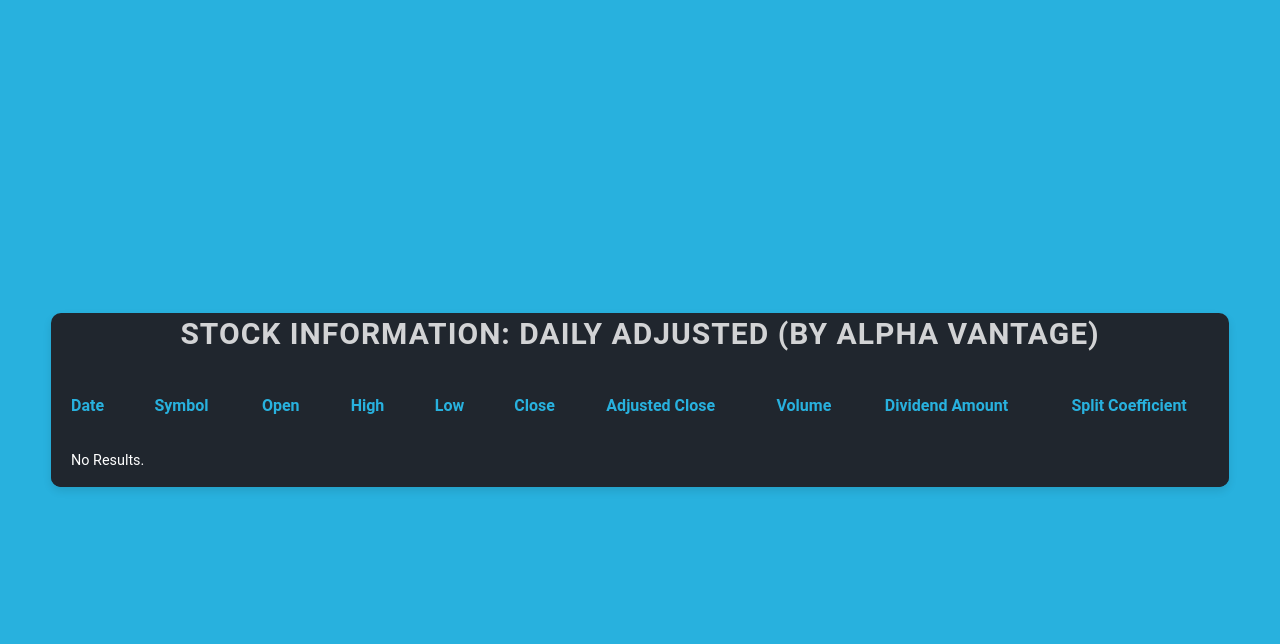
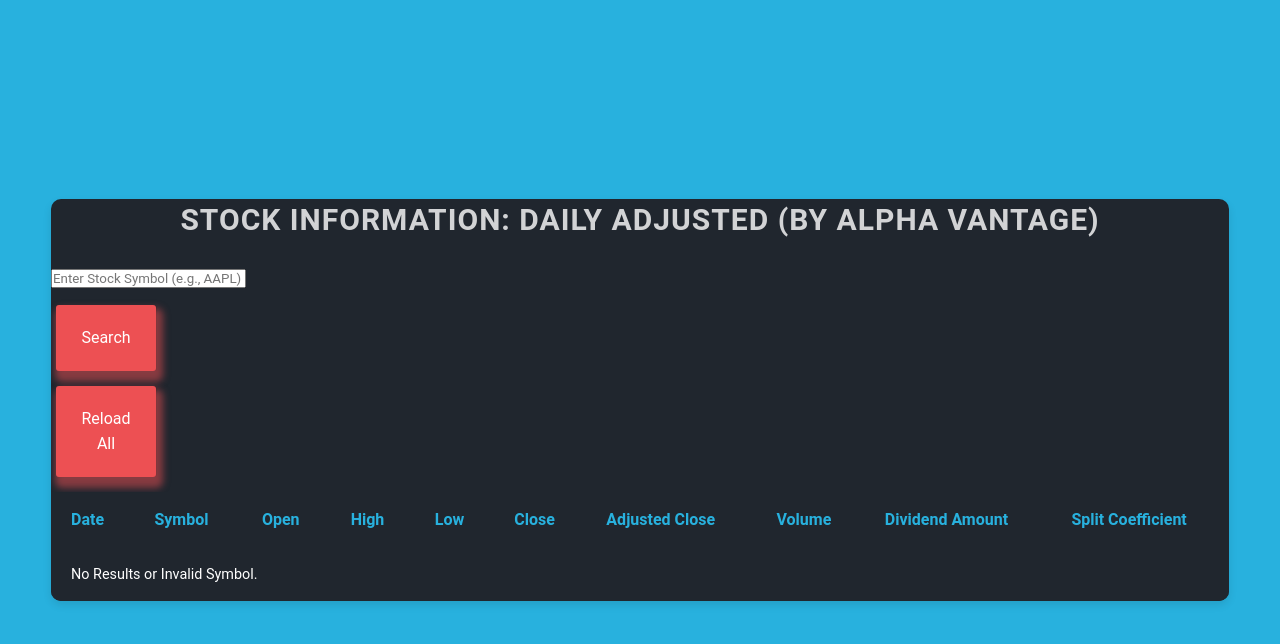
Before and after one commit to achen0329/StockOptions-OFFICIAL, a Flask app: template templates/index.html in a window 1280 px wide. Shown: the top 644 px of the page. Run offline with Flask 3, Linux system fonts and the light colour scheme; the template is opened without the code that fills it, so the values that code supplies are empty.

Commit message:
Implement Search and reload functionality

```diff
--- a/app.py
+++ b/app.py
@@ -1,29 +1,98 @@
-
-
-from flask import Flask, render_template
-from repos.stock_api import get_stock_data  # Import the get_stock_data function
-from repos.exceptions import AlphaVantageApiException
+from flask import Flask, render_template, request
+import requests
+from datetime import datetime, timedelta
+from config import ALPHA_VANTAGE_API_KEY
+from repos.exceptions import AlphaVantageApiException  # Import the exception class
 
 app = Flask(__name__)
 
+# Define the available stocks to be displayed
 available_stocks = ["PTON", "GME", "COIN", "ZM", "BYND", "AMC", "RBLX", "AAPL", "AMZN", "NVDA", "ACB", "SHOP", "NFLX", "DIS", "GOOG", "TSLA", "META", "MSFT"]
 
-@app.route('/', methods=['GET'])
+# ... Keep the rest of the code as is, except for the class definition ...
+def get_stock_data(symbol):
+    base_url = 'https://www.alphavantage.co/query'
+    params = {
+        'function': 'TIME_SERIES_DAILY_ADJUSTED',
+        'symbol': symbol,
+        'apikey': ALPHA_VANTAGE_API_KEY,
+        'outputsize': 'compact'
+    }
+    response = requests.get(base_url, params=params)
+
+    if response.status_code != 200:
+        raise AlphaVantageApiException(response.status_code)
+
+    data = response.json()
+
+    # Calculate yesterday's date in YYYY-MM-DD format
+    yesterday = (datetime.now() - timedelta(days=1)).strftime('%Y-%m-%d')
+
+    if 'Time Series (Daily)' in data and yesterday in data['Time Series (Daily)']:
+        daily_data = data['Time Series (Daily)'][yesterday]
+        # Flatten the data and add the symbol
+        flattened_data = {
+            'date': yesterday,
+            'symbol': symbol,
+            'open': daily_data.get('1. open'),
+            'high': daily_data.get('2. high'),
+            'low': daily_data.get('3. low'),
+            'close': daily_data.get('4. close'),
+            'adjusted_close': daily_data.get('5. adjusted close'),  # Make sure the key matches the API response
+            'volume': daily_data.get('6. volume'),
+            'dividend_amount': daily_data.get('7. dividend amount'),  # Make sure the key matches the API response
+            'split_coefficient': daily_data.get('8. split coefficient')  # Make sure the key matches the API response
+        }
+        return flattened_data
+    else:
+        return None
+
+
+@app.route('/', methods=['GET', 'POST'])
 def index():
     stock_data_list = []
-    for symbol in available_stocks:
-        try:
-            stock_data = get_stock_data(symbol)
-            if stock_data is not None:
-                stock_data_list.append(stock_data)
-        except AlphaVantageApiException as e:
-            print(e)
-            continue
+
+    if request.method == 'POST':
+        if 'reload' in request.form:
+            # Reload all stocks
+            for symbol in available_stocks:
+                try:
+                    stock_data = get_stock_data(symbol)
+                    if stock_data:
+                        stock_data_list.append(stock_data)
+                except AlphaVantageApiException as e:
+                    print(e)
+        else:
+            # Search for specific stock symbol
+            search_symbol = request.form.get('search_symbol').upper()
+            if search_symbol in available_stocks:
+                try:
+                    stock_data = get_stock_data(search_symbol)
+                    if stock_data:
+                        stock_data_list.append(stock_data)
+                except AlphaVantageApiException as e:
+                    print(e)
+    else:
+        # Initial page load with all stocks
+        for symbol in available_stocks:
+            try:
+                stock_data = get_stock_data(symbol)
+                if stock_data:
+                    stock_data_list.append(stock_data)
+            except AlphaVantageApiException as e:
+                print(e)
+
     return render_template('index.html', stock_data_list=stock_data_list)
+
+
 
 @app.errorhandler(AlphaVantageApiException)
 def handle_api_error(error):
+    # Here you would define what to do when an AlphaVantageApiException is raised
+    # For the purpose of this example, let's just pass the message to an error template.
     return render_template('error.html', message=error), 500
+
+
 
 if __name__ == '__main__':
     app.run(debug=True)
--- a/templates/index.html
+++ b/templates/index.html
@@ -14,6 +14,17 @@
 <body>
     <div class="container">
         <h1>Stock Information: Daily Adjusted (by Alpha Vantage)</h1>
+
+          <!-- Search and Reload Form -->
+          <form method="post" style="display: inline;">
+            <input type="text" name="search_symbol" placeholder="Enter Stock Symbol (e.g., AAPL)">
+            <button type="submit">Search</button>
+        </form>
+        <form method="post" style="display: inline;">
+            <button type="submit" name="reload" value="true">Reload All</button>
+        </form>
+
+
         <div class="table-1">
             <table>
                 <thead>
@@ -33,21 +44,21 @@
                 <tbody>
                     {% if not stock_data_list %}
                         <tr>
-                            <td colspan="10">No Results.</td>
+                            <td colspan="10">No Results or Invalid Symbol.</td>
                         </tr>
                     {% else %}
                         {% for stock in stock_data_list %}
                             <tr>
-                                <td data-th="Date">{{ stock.date }}</td>
-                                <td data-th="Symbol">{{ stock.symbol }}</td>
-                                <td data-th="Open">{{ stock.open }}</td>
-                                <td data-th="High">{{ stock.high }}</td>
-                                <td data-th="Low">{{ stock.low }}</td>
-                                <td data-th="Close">{{ stock.close }}</td>
-                                <td data-th="Adjusted Close">{{ stock.adjusted_close }}</td>
-                                <td data-th="Volume">{{ stock.volume }}</td>
-                                <td data-th="Dividend Amount">{{ stock.dividend_amount }}</td>
-                                <td data-th="Split Coefficient">{{ stock.split_coefficient }}</td>
+                                <td>{{ stock.date }}</td>
+                                <td>{{ stock.symbol }}</td>
+                                <td>{{ stock.open }}</td>
+                                <td>{{ stock.high }}</td>
+                                <td>{{ stock.low }}</td>
+                                <td>{{ stock.close }}</td>
+                                <td>{{ stock.adjusted_close }}</td>
+                                <td>{{ stock.volume }}</td>
+                                <td>{{ stock.dividend_amount }}</td>
+                                <td>{{ stock.split_coefficient }}</td>
                             </tr>
                         {% endfor %}
                     {% endif %}
```
Also changed, not shown: repos/stock_api.py (deleted, +0 -41 lines).
